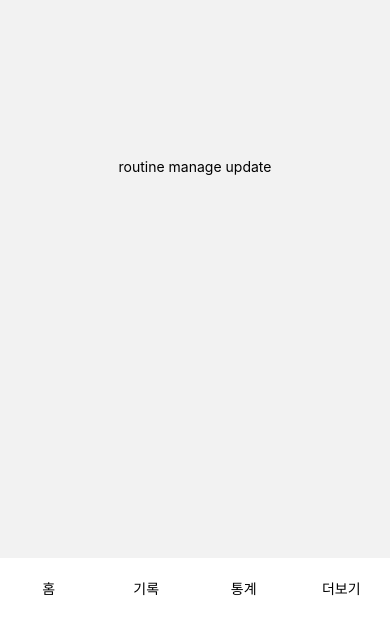
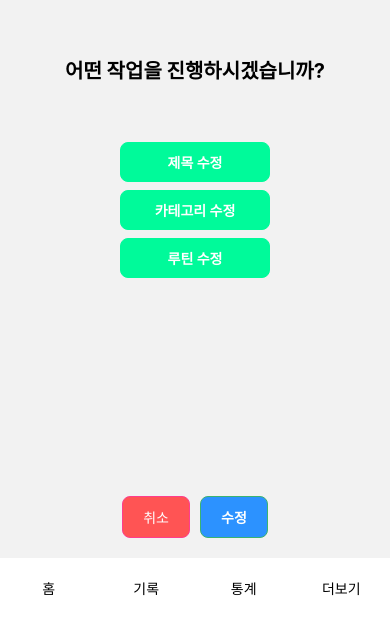
Before and after one commit to kigpand/healthinfo, a React Native app: screen /RoutineManageUpdate in a window 390 px wide. Shown: the part 226-844 px from the top of the page. Built offline with nearby package versions, Linux system fonts and the light colour scheme.

Commit message:
routine update modal 기본 ui 및 함수 세팅

```diff
--- a/components/modal/RoutineManageModal.tsx
+++ b/components/modal/RoutineManageModal.tsx
@@ -1,5 +1,4 @@
 import {FlatList, ListRenderItemInfo, Modal, Pressable, StyleSheet, Text, View} from 'react-native';
-import {prevData} from '../../data/data';
 import {borderColor, buttonColor} from '../../style/color';
 import RoutineManageSelectModal from './RoutineManageSelectModal';
 import {useState} from 'react';
@@ -14,7 +13,7 @@ type Props = {
 export default function RoutineManageModal({routineManageModal, handleRoutineModalButton}: Props) {
   const [selectModal, setSelectModal] = useState<boolean>(false);
   const [routine, setRoutine] = useState<IRoutine | null>(null);
-  const {setUpdateRoutine} = useExercise();
+  const {list, setUpdateRoutine} = useExercise();
 
   function handleRoutineClick(clickedRoutine: ListRenderItemInfo<IRoutine>) {
     setRoutine(clickedRoutine.item);
@@ -33,7 +32,7 @@ export default function RoutineManageModal({routineManageModal, handleRoutineMod
       <View style={styles.container}>
         <Text style={styles.title}>작업할 루틴을 선택해주세요</Text>
         <FlatList
-          data={prevData}
+          data={list}
           renderItem={item => (
             <Pressable style={styles.button} onPress={() => handleRoutineClick(item)}>
               <Text style={{color: 'white', fontWeight: 'bold'}}>{item.item.title}</Text>
--- a/data/data.ts
+++ b/data/data.ts
@@ -4,7 +4,7 @@ export const category = ['등', '하체', '어깨', '팔', '가슴'];
 
 export const prevData: IRoutine[] = [
   {
-    title: '등운동',
+    title: '등루틴이에요',
     category: '등',
     routine: [
       {
@@ -30,7 +30,7 @@ export const prevData: IRoutine[] = [
     ],
   },
   {
-    title: '어깨 루틴',
+    title: '어깨 루틴이에요',
     category: '어깨',
     routine: [
       {
--- a/navigation/RoutineManageUpdate.tsx
+++ b/navigation/RoutineManageUpdate.tsx
@@ -1,9 +1,43 @@
-import {StyleSheet, Text, View} from 'react-native';
+import {Pressable, StyleSheet, Text, View} from 'react-native';
+import useExercise from '../store/useExercise';
+import BlueButton from '../components/buttons/BlueButton';
+import {mainColor} from '../style/color';
+import RedButton from '../components/buttons/RedButton';
+import {ParamListBase, useNavigation} from '@react-navigation/native';
+import {NativeStackNavigationProp} from '@react-navigation/native-stack';
 
 export default function RoutineManageUpdate() {
+  const {updateRoutine} = useExercise();
+  const nav = useNavigation<NativeStackNavigationProp<ParamListBase>>();
+
+  function handleTitleUpdateButton() {
+    console.log(updateRoutine?.title);
+  }
+
+  function handleCategoryUpdateButton() {
+    console.log(updateRoutine?.category);
+  }
+
+  function handleRoutineUpdateButton() {
+    console.log(updateRoutine?.routine);
+  }
+
   return (
     <View style={styles.container}>
-      <Text>routine manage update</Text>
+      <Text style={styles.title}>어떤 작업을 진행하시겠습니까?</Text>
+      <Pressable style={styles.button} onPress={handleTitleUpdateButton}>
+        <Text style={styles.buttonText}>제목 수정</Text>
+      </Pressable>
+      <Pressable style={styles.button} onPress={handleCategoryUpdateButton}>
+        <Text style={styles.buttonText}>카테고리 수정</Text>
+      </Pressable>
+      <Pressable style={styles.button} onPress={handleRoutineUpdateButton}>
+        <Text style={styles.buttonText}>루틴 수정</Text>
+      </Pressable>
+      <View style={styles.footer}>
+        <RedButton text="취소" onPress={() => nav.navigate('Admin')} />
+        <BlueButton text="수정" onPress={() => console.log('수정')} />
+      </View>
     </View>
   );
 }
@@ -14,4 +48,30 @@ const styles = StyleSheet.create({
     alignItems: 'center',
     justifyContent: 'center',
   },
+  title: {
+    fontSize: 20,
+    fontWeight: 'bold',
+    marginBottom: 50,
+  },
+  button: {
+    marginTop: 8,
+    alignItems: 'center',
+    justifyContent: 'center',
+    width: 150,
+    height: 40,
+    backgroundColor: mainColor,
+    borderColor: mainColor,
+    borderWidth: 1,
+    borderRadius: 8,
+  },
+  buttonText: {
+    fontWeight: 'bold',
+    color: 'white',
+  },
+  footer: {
+    flexDirection: 'row',
+    gap: 10,
+    position: 'absolute',
+    bottom: 20,
+  },
 });
```
